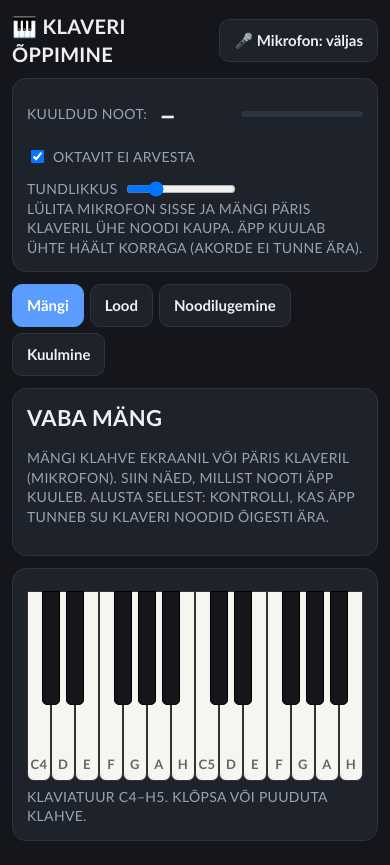
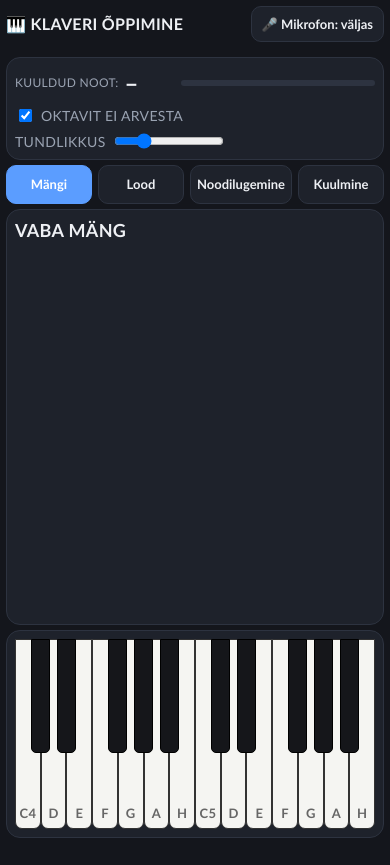
Before and after one commit to ivokos88/klaver, a plain HTML site: page index.html in a window 390 px wide. After the commit the page ends 844 px from the top, so only its background shows below. Drawn offline with Linux system fonts and the light colour scheme.

Commit message:
Mahub mobiili ekraanile

```diff
--- a/index.html
+++ b/index.html
@@ -57,6 +57,32 @@ select{font-size:15px;padding:9px}
 @keyframes pop{50%{transform:scale(1.08)}}
 .w.good,.b.good{animation:pop .3s}
 .b.good{background:var(--ok)}
+/* mahub ühele ekraanile */
+html,body{height:100%;overflow:hidden}
+.wrap{height:100vh;height:100dvh;display:flex;flex-direction:column;gap:6px;padding:8px}
+.card{margin-bottom:0;padding:10px}
+.tabs{margin:0;flex-wrap:nowrap}
+.tabs button{flex:1;padding:9px 6px}
+#panel{flex:1;min-height:0;overflow:auto}
+.wrap>.card:last-child{flex:none}
+.kb{height:clamp(110px,24dvh,190px);margin-top:0}
+.wrap>.card:last-child .hint{display:none}
+#micHint{display:none}#micHint.show{display:block}
+.status{gap:6px;font-size:12px}
+@media (max-width:700px){
+  h1{font-size:16px}
+  .wrap{padding:6px;gap:5px}
+  button{padding:8px 10px;font-size:13px}
+  .msg{font-size:17px;min-height:24px;margin:2px 0}
+  .chip{font-size:13px;padding:2px 6px}
+  svg.staff{max-height:24dvh}
+  #panel .hint{display:none}
+  .letters button{min-width:40px;padding:8px 6px;font-size:18px}
+  select{padding:7px;font-size:14px}
+  .det{font-size:24px;min-width:50px}
+  .big{font-size:18px}
+  .card{padding:8px}
+}
 </style>
 </head>
 <body>
@@ -305,7 +331,7 @@ micBtn.onclick=async()=>{
     const a=ctx(); const src=a.createMediaStreamSource(stream); an=a.createAnalyser(); an.fftSize=4096; gainNode=a.createGain(); gainNode.gain.value=+$('gain').value; src.connect(gainNode); gainNode.connect(an); buf=new Float32Array(an.fftSize);
     micOn=true; micBtn.classList.add('on'); micBtn.textContent='🎤 Mikrofon: sees'; $('micHint').textContent='Mängi üks noot korraga ja lase tal kõlada. Sama noodi kordamiseks löö klahvi uuesti.'; loop();
   }catch(e){
-    $('micHint').textContent=(e.message==='nosupport'||!window.isSecureContext)
+    $('micHint').classList.add('show'); $('micHint').textContent=(e.message==='nosupport'||!window.isSecureContext)
       ?'Mikrofon ei tööta selles vaates. Ava see fail otse brauseris (Chrome/Safari) või https-lehelt.'
       :'Mikrofoni luba puudub. Luba brauseris mikrofoni kasutamine ja proovi uuesti.';
   }
```
